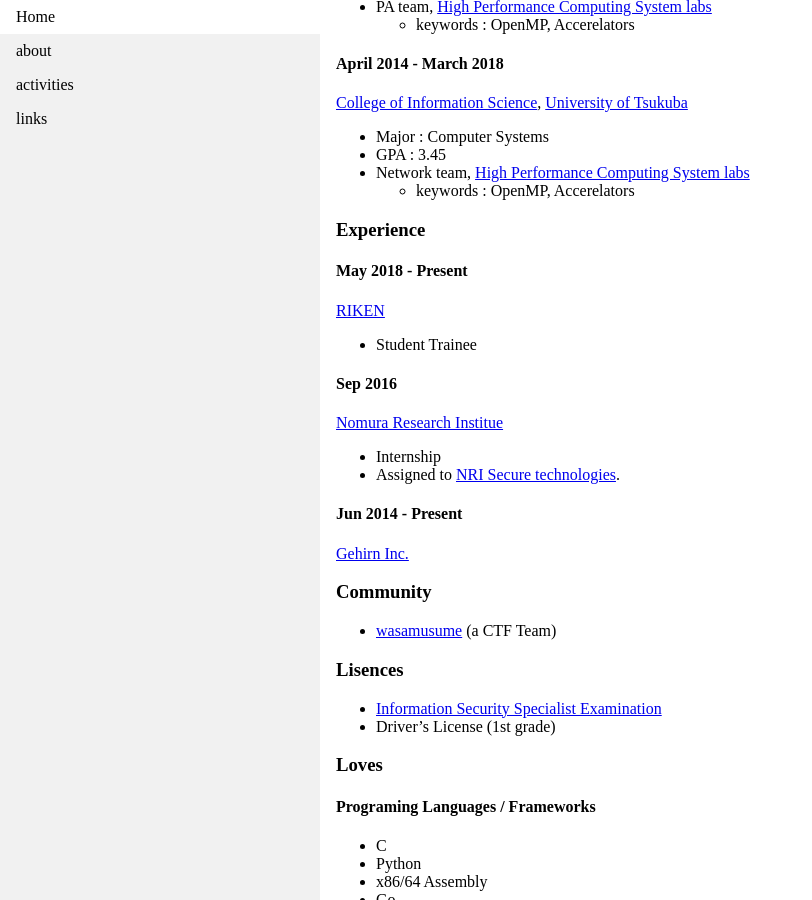
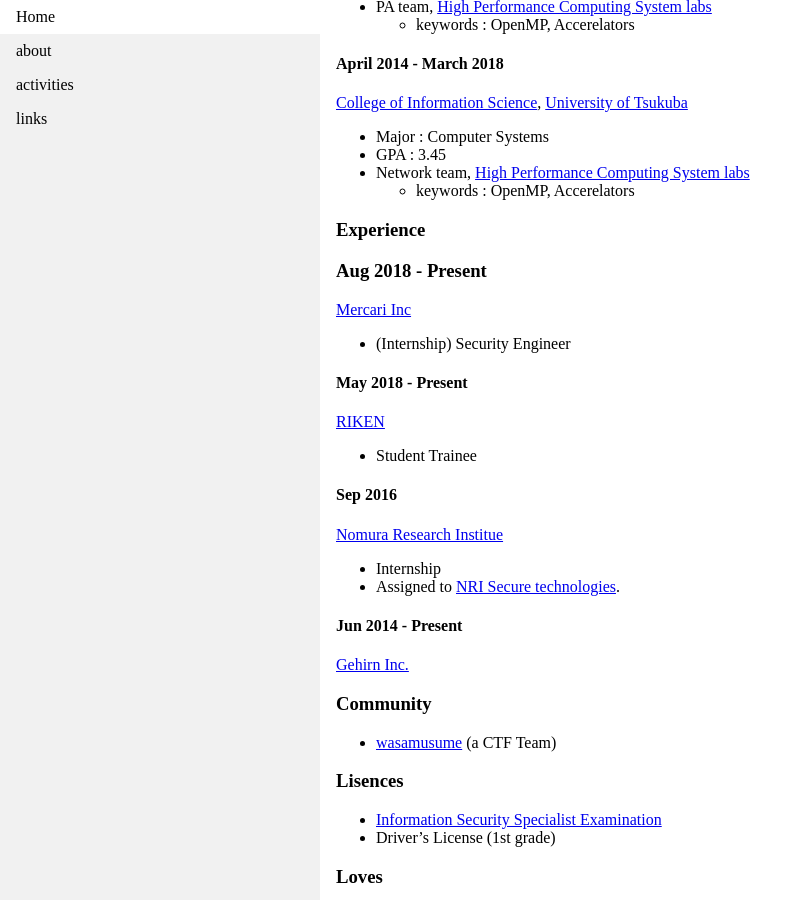
Before and after one commit to ytn86/ytn86.github.io, a Jekyll site: the page built from about.md, in a window 1280 px wide and 900 px high, scrolled down 355 px. Shown: the whole window, without its empty margins (0-812 px from the left). Built offline with Jekyll 4.4.1, drawn with Linux system fonts in a browser that asks for light colours.

Commit message:
add exprerience

```diff
--- a/about.md
+++ b/about.md
@@ -26,6 +26,10 @@ title: about
   * keywords : OpenMP, Accerelators
 
 ### Experience
+
+### Aug 2018 - Present
+[Mercari Inc](https://mercari.com)
+* (Internship) Security Engineer
 
 
 #### May 2018 - Present
```
